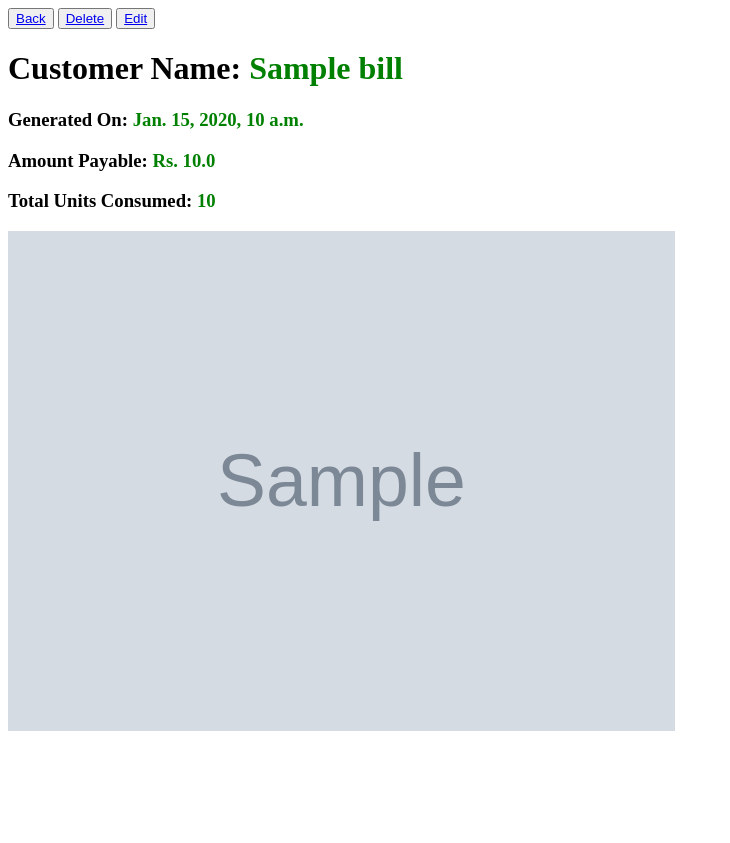
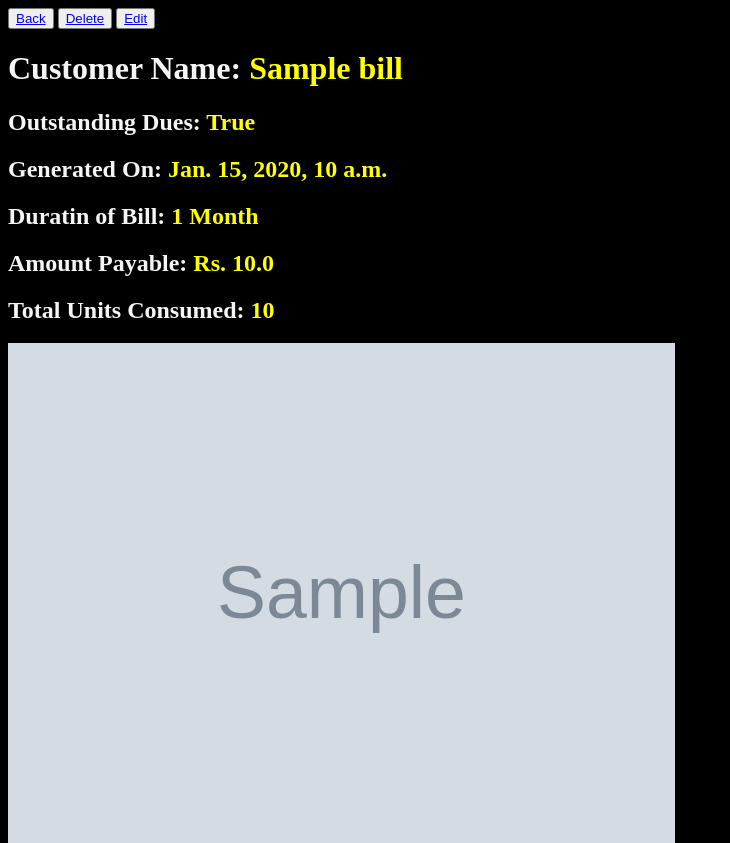
Before and after one commit to SwattikChakra/electricityBillGeneratorDjango, a Django app: page /bill/1/ in a window 1280 px wide. Shown: the whole page, without its empty margins (0-730 px from the left). Before the commit the page ends 731 px from the top, so only its background shows below. Run offline with Django 3.2, Linux system fonts and the light colour scheme; tables that the repository leaves empty hold one stand-in row (values such as "Sample post"); grey boxes marked "Sample" are stand-in pictures.

Commit message:
Final changes implemented

```diff
--- a/bill/models.py
+++ b/bill/models.py
@@ -1,11 +1,27 @@
 from django.db import models
 from django.urls import reverse
+from django import forms
+CHOICES = [
+    ('FR', 'Freshman'),
+    ('SO', 'Sophomore'),
+    ('JR', 'Junior'),
+    ('SR', 'Senior'),
+    ('GR', 'Graduate'),
+]
 
 
 class Bill(models.Model):
     generated_on = models.DateTimeField(auto_now_add=True)
     customer_name = models.CharField(max_length=200)
+    outstanding_dues = models.BooleanField()
     total_units_consumed = models.IntegerField("Units of electricity consumed")
+
+    class duration(models.TextChoices):
+        month1 = "1 Month"
+        month3 = "3 Months"
+        month6 = "6 Months"
+    duration_of_bill = models.CharField(
+        max_length=20, choices=duration.choices)
     amount_payable = models.FloatField("Due Amount")
     image_of_meter = models.ImageField(upload_to="images/")
 
--- a/bill/templates/bill/add.html
+++ b/bill/templates/bill/add.html
@@ -1,5 +1,10 @@
 <!DOCTYPE html>
 <html lang="en">
+    <style>
+        body {background-color: black;}
+h1   {color:whitesmoke;}
+p    {color: white;}
+    </style>
 <head>
     <meta charset="UTF-8">
     <meta http-equiv="X-UA-Compatible" content="IE=edge">
--- a/bill/templates/bill/details.html
+++ b/bill/templates/bill/details.html
@@ -1,5 +1,11 @@
 <!DOCTYPE html>
 <html lang="en">
+    <style>
+        body {background-color: black;}
+        h2   {color:whitesmoke;}
+        h1   {color:whitesmoke;}
+        p    {color: white;}
+    </style>
 <head>
     <meta charset="UTF-8">
     <meta http-equiv="X-UA-Compatible" content="IE=edge">
@@ -11,10 +17,12 @@
     <button><a href="{% url 'bill:delete' bill.id%}">Delete</a></button>
     <button><a href="{% url 'bill:update' bill.id%}">Edit</a></button>
 
-    <h1>Customer Name: <span style="color:green">{{bill.customer_name}}</span></h1>
-    <h3>Generated On: <span style="color:green">{{bill.generated_on}}</span></h3>
-    <h3>Amount Payable: <span style="color:green">Rs. {{bill.amount_payable}}</span></h3>
-    <h3>Total Units Consumed:  <span style="color:green">{{bill.total_units_consumed}}</span></h3>
+    <h1>Customer Name: <span style="color:yellow">{{bill.customer_name}}</span></h1>
+    <h2>Outstanding Dues: <span style="color: yellow">{{bill.outstanding_dues}}</span></h2>
+    <h2>Generated On: <span style="color:yellow">{{bill.generated_on}}</span></h3>
+    <h2>Duratin of Bill: <span style="color: yellow">{{bill.duration_of_bill}}</span></h2>
+    <h2>Amount Payable: <span style="color:yellow">Rs. {{bill.amount_payable}}</span></h2>
+    <h2>Total Units Consumed:  <span style="color:yellow">{{bill.total_units_consumed}}</span></h2>
     <img src="{{bill.image_of_meter.url}}" alt="" style="height: 500px; float: left; ">
 </body>
 
--- a/electricityBillGeneratorDjango/settings.py
+++ b/electricityBillGeneratorDjango/settings.py
@@ -78,8 +78,8 @@ WSGI_APPLICATION = "electricityBillGeneratorDjango.wsgi.application"
 DATABASES = {
     "default": {
         "ENGINE": "django.db.backends.postgresql_psycopg2",
-        "NAME": "db_psql",
-        "USER": "djangouser",
+        "NAME": "myproject",
+        "USER": "myprojectuser",
         "PASSWORD": "password",
         "HOST": "localhost",
         "PORT": "",
--- a/electricityBillGeneratorDjango/urls.py
+++ b/electricityBillGeneratorDjango/urls.py
@@ -19,6 +19,8 @@ from django.urls import path, include
 from django.conf import settings
 from django.conf.urls.static import static
 
-urlpatterns = [path("admin/", admin.site.urls), path("bill/", include("bill.urls"))]
+urlpatterns = [path("admin/", admin.site.urls),
+               path("bill/", include("bill.urls"))]
 if settings.DEBUG:
-    urlpatterns += static(settings.MEDIA_URL, document_root=settings.MEDIA_ROOT)
+    urlpatterns += static(settings.MEDIA_URL,
+                          document_root=settings.MEDIA_ROOT)
```
Also changed, not shown: bill/templates/bill/delete.html (+8 -0 lines), bill/templates/bill/index.html (+9 -1 lines), bill/migrations/0002_bill_outstanding_dues.py (added), bill/migrations/0003_bill_duration_of_bill.py (added).
